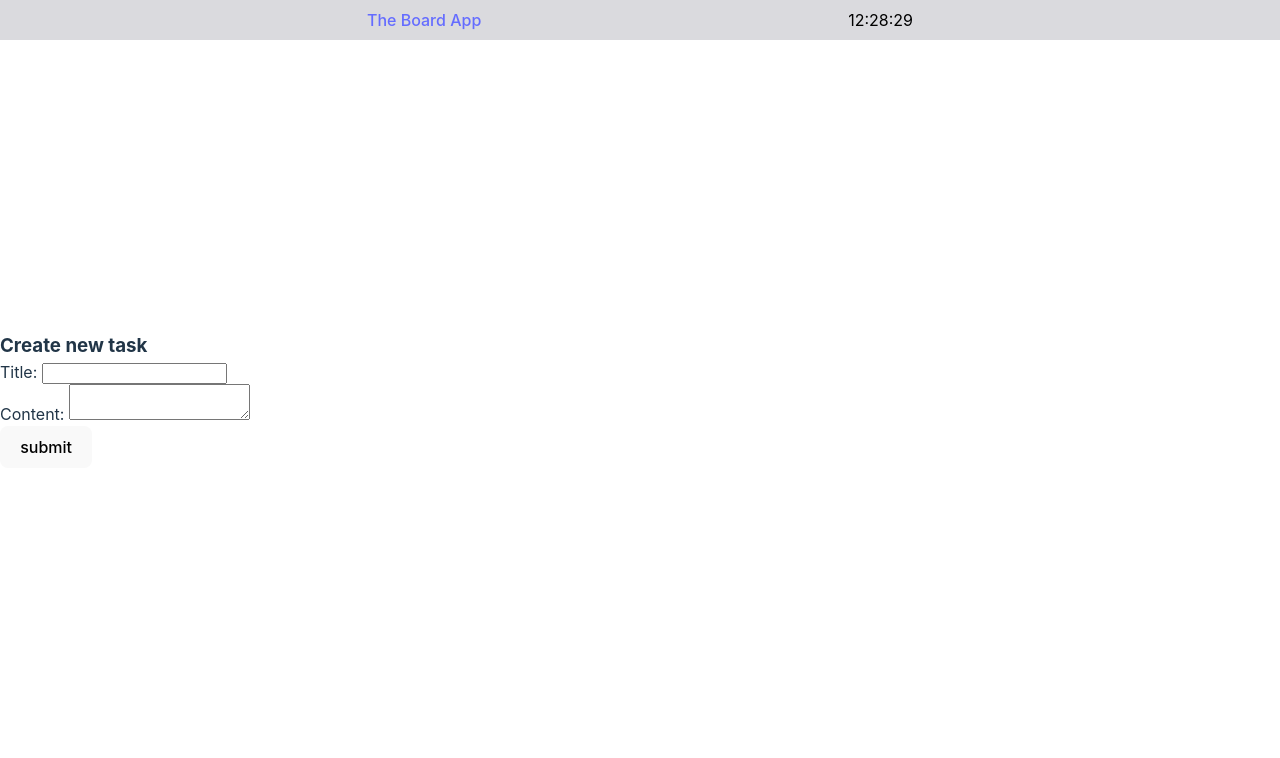
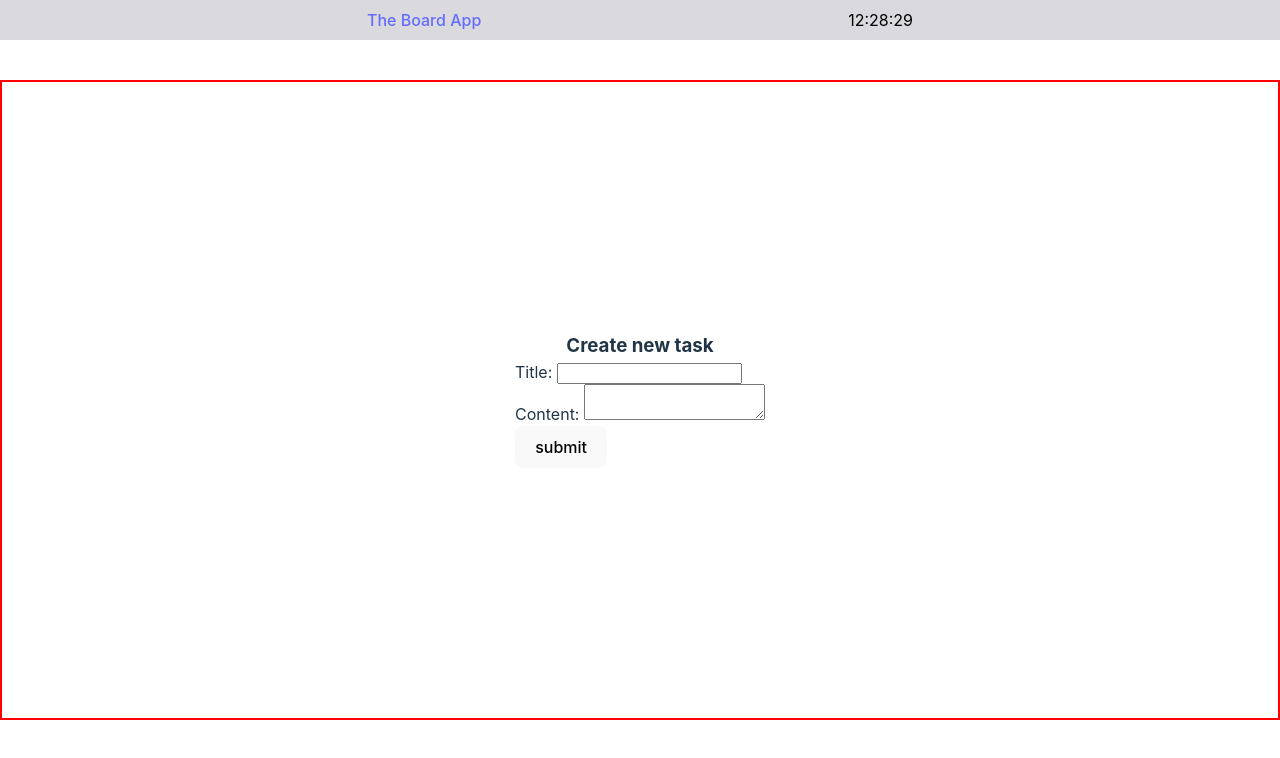
Before and after one commit to Regni/kanban_hand_in, a React (Vite) app: page /create in a window 1280 px wide. Shown: the top 758 px of the page. Built offline with nearby package versions, Linux system fonts and the light colour scheme.

Commit message:
Started styling on create task page

```diff
--- a/src/CreateTask.jsx
+++ b/src/CreateTask.jsx
@@ -1,5 +1,6 @@
-import React, { useContext, useEffect, useState } from "react";
+import React, { useContext, useState } from "react";
 import DataContext from "./context/DataContext";
+import "./style/CreateTask.css";
 import { useNavigate } from "react-router-dom";
 const CreateTask = () => {
   //set states here and a example of what the task object should look like before it is moved to post
@@ -41,7 +42,7 @@ const CreateTask = () => {
   };
 
   return (
-    <div>
+    <div className="createClassContainer">
       <h3>Create new task</h3>
       <form onSubmit={handleFormSumbmit}>
         <label htmlFor="newTaskTitle">Title: </label>
@@ -53,12 +54,7 @@ const CreateTask = () => {
         />
         <br />
         <label htmlFor="newTaskContent">Content: </label>
-        <textarea
-          onChange={handleChange}
-          name="content"
-          id="newTaskContent"
-
-        />
+        <textarea onChange={handleChange} name="content" id="newTaskContent" />
         <br />
         <button type="submit">submit</button>
       </form>
--- a/src/Header.jsx
+++ b/src/Header.jsx
@@ -3,6 +3,7 @@ import { Link } from "react-router-dom";
 const Header = () => {
   const [time, setTime] = useState(new Date().toLocaleTimeString("nl-NL"));
 
+  //Update the clock every second
   useEffect(() => {
     const timer = setInterval(() =>
       setTime(new Date().toLocaleTimeString("nl-NL"), 1000)
--- /dev/null
+++ b/src/style/CreateTask.css
@@ -0,0 +1,10 @@
+.createClassContainer{
+  display: flex ;
+  flex-direction: column;
+  justify-content: center;
+
+  align-items: center;
+  width: 100vw;
+  height: 80vh;
+  border: 2px solid red;
+}
```
